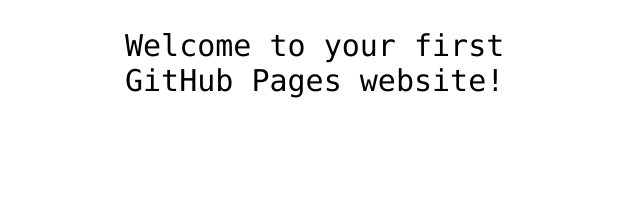
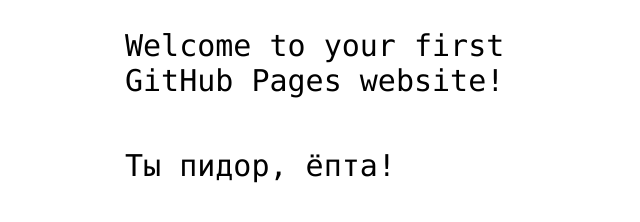
Before and after one commit to Alex135792468/hello-world, a plain HTML site: page index.html in a window 1280 px wide. Shown: the part 360-582 px from the top of the page, without its empty margins (315-955 px from the left). Drawn offline with Linux system fonts and the light colour scheme.

Commit message:
Update index.html

```diff
--- a/index.html
+++ b/index.html
@@ -13,6 +13,6 @@
 
 <!-- Change this code here by copy and pasting your template on line 15 -->
 <p>Welcome to your first GitHub Pages website!</p>
-
+  <p> Ты пидор, ёпта! </P>
 </body>
 </html>
```
